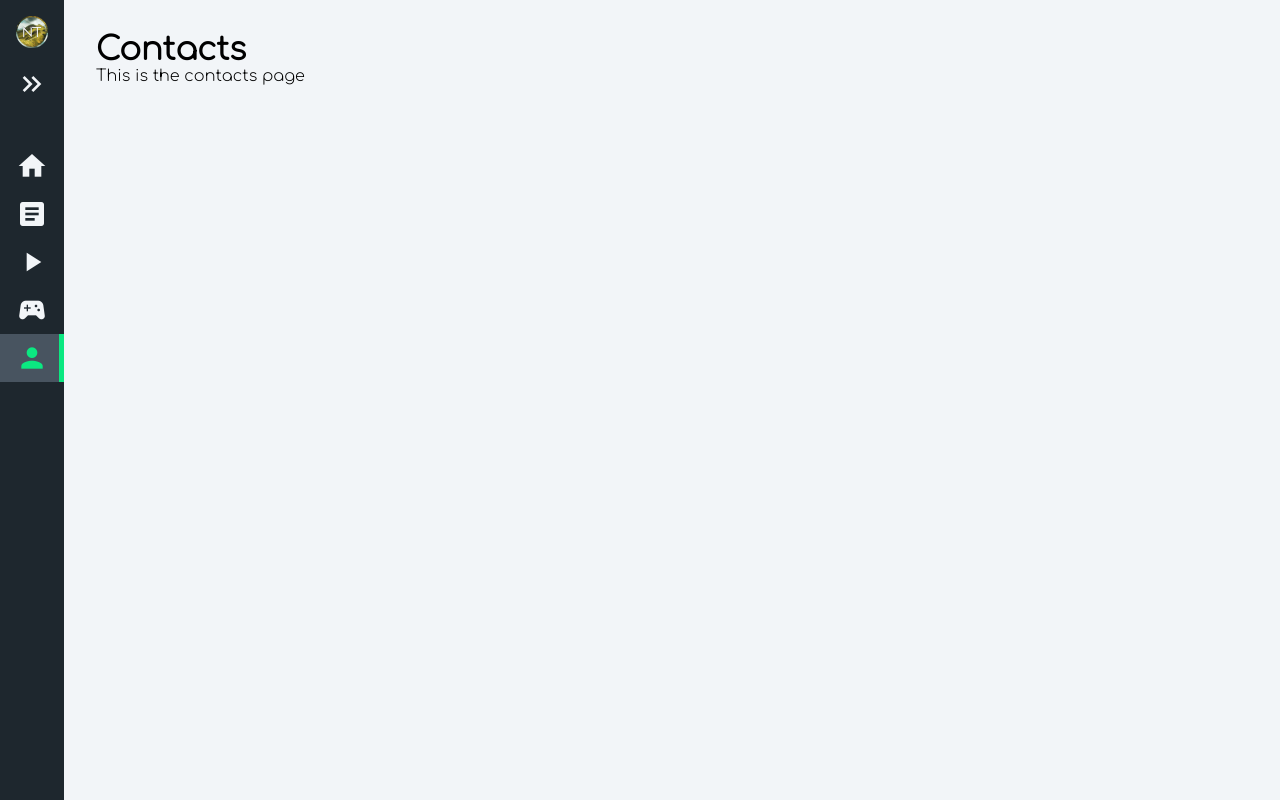
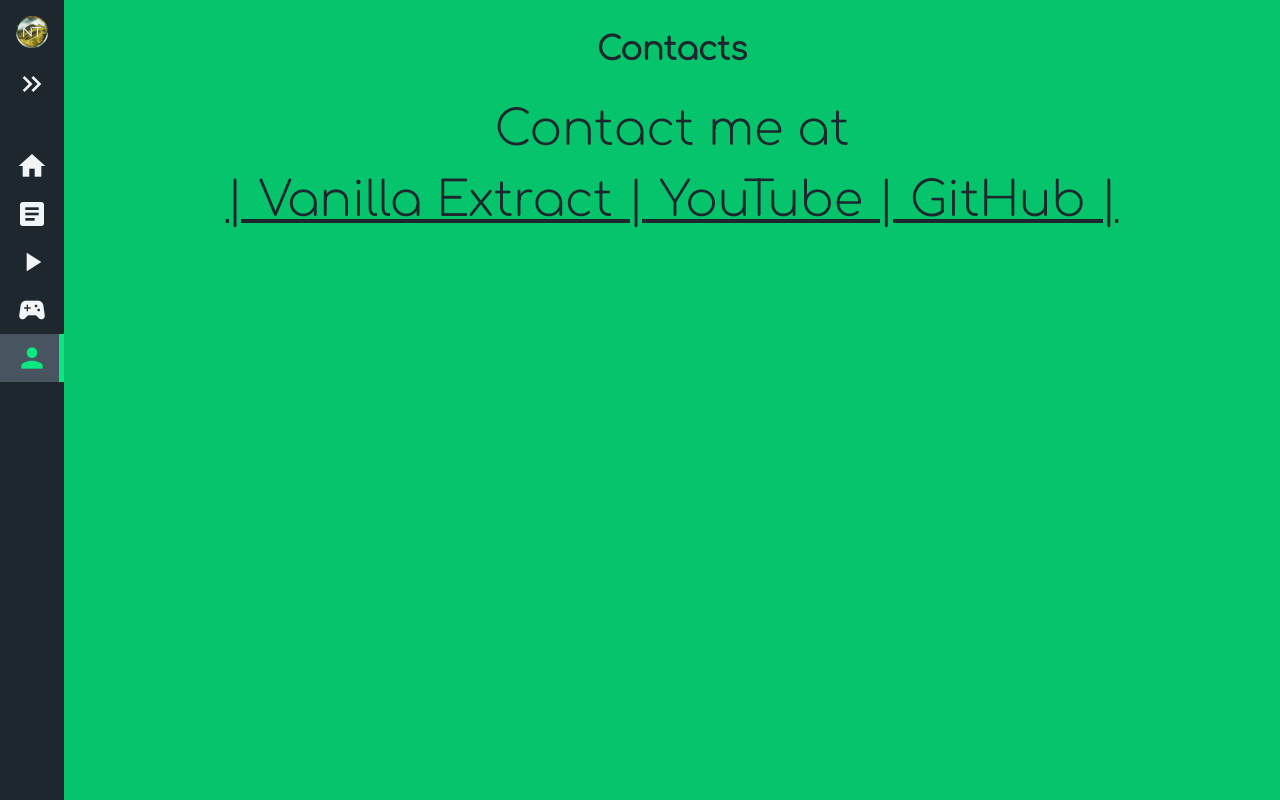
Before and after one commit to Nelertile/NotToxicDev-website, a Vue app: page /contacts in a window 1280 px wide. Built offline with nearby package versions, Linux system fonts and the light colour scheme.

Commit message:
page content

```diff
--- a/src/App.vue
+++ b/src/App.vue
@@ -24,10 +24,12 @@
   margin: 0;
   padding: 0;
   box-sizing: border-box;
+  color: $dark-alt;
   font-family: "Comfortaa", cursive;
 }
-body {
-  background: $light;
+
+.app {
+  background-color: $primary-alt;
 }
 
 button {
--- a/src/views/About.vue
+++ b/src/views/About.vue
@@ -1,6 +1,17 @@
 <template>
     <main class="about-page">
         <h1>About Me</h1>
-        <p>This is the about page</p>
+        <p>I'm a swedish developer and gamer who usually spends his time making games. I also love making music.</p>
     </main>
 </template>
+
+<style lang="scss" scoped>
+    .about-page {
+        margin-top: 2rem;
+        text-align: center;
+    }
+
+    p {
+        font-size: 1.3rem;
+    }
+</style>
--- a/src/views/Contacts.vue
+++ b/src/views/Contacts.vue
@@ -1,6 +1,20 @@
 <template>
     <main class="contacts-page">
-        <h1>Contacts</h1>
-        <p>This is the contacts page</p>
+        <h1>Contacts</h1><br><br>
+        <p>Contact me at</p><br>
+        <div class="socials">
+            <a href="https://discord.io/vanillaextract" target="_blank" class="vanillaExtract">| Vanilla Extract |</a>
+            <a href="https://bit.ly/ntgyt" target="_blank" class="youtube"><i class="fab fa-youtube"></i> YouTube |</a>
+            <a href="https://github.com/NotToxicDev" class="github"><i class="fab fa-github"></i> GitHub |</a>
+       </div>
     </main>
 </template>
+
+<style lang="scss" scoped>
+    .contacts-page {
+        text-align: center;
+        p, a {
+            font-size: 3rem;
+        }
+    }
+</style>
--- a/src/views/Games.vue
+++ b/src/views/Games.vue
@@ -1,6 +1,15 @@
 <template>
     <main class="games-page">
-        <h1>Games</h1>
-        <p>This is the games page</p>
+        <h1>My Games</h1>
+        <br><div class="games">
+            <a href="https://github.com/NotToxicDev/NTDWave">NTDWave</a><br>
+            <a href="https://nottoxicdev.itch.io/bcs-unleashed">BCS: Unleashed</a>
+        </div>
     </main>
 </template>
+
+<style scoped>
+    p, a {
+        font-size: 1.3rem;
+    }
+</style>
--- a/src/views/Home.vue
+++ b/src/views/Home.vue
@@ -1,6 +1,36 @@
 <template>
     <main class="home-page">
-        <h1>Home</h1>
-        <p>This is the home page</p>
+        <div class="logo">
+            <img src="../assets/logo.png" alt="NTD logo">
+        </div>
+        <h1>Hello, NotToxicDev here.</h1>
+        <router-link class="abt" to = "/about">
+            <h2 href = "About.vue">I make stuff</h2>
+        </router-link>
     </main>
 </template>
+
+<style lang="scss" scoped>
+    $primary: #0be881;
+    $primary-alt: #05c46b;
+    $gray: #808e9b;
+    $dark: #485460;
+    $dark-alt: #1e272e;
+    $light: #f2f5f8;
+    $sidebar-width: 300px;
+
+
+    .logo {
+        display: grid;
+        place-items: center;
+        img {
+            width: 256px;
+        }
+    }
+
+    h1, h2{
+        text-align: center;
+        margin-top: 1rem;
+    }
+
+</style>
--- a/src/views/Youtube.vue
+++ b/src/views/Youtube.vue
@@ -1,6 +1,35 @@
 <template>
     <main class="yt-page">
         <h1>Youtube</h1>
-        <p>This is the youtube page</p>
+        <p>This is the youtube page, here i will add notices for my youtube channel.</p>
+        <br>
+        <br>
+        <!-- notices -->
+        <p><br></p>
+        <!-- notices -->
+        <br>
+        <br>
+        <div class="stream">
+            <h2>STREAM SCHEDULE</h2>
+            <br>
+            <p>Monday - None</p>
+            <p>Tuesday - None</p>
+            <p>Wednesday - None</p>
+            <p>Thursday - None</p>
+            <p>Friday - None</p>
+            <p>Saturday - None</p>
+            <p>Sunday - None</p>
+        </div>
+
     </main>
 </template>
+
+<style lang="scss" scoped>
+    p {
+        font-size: 1.3rem;
+    }
+
+    .stream {
+            text-align: center;
+    }
+</style>
```
